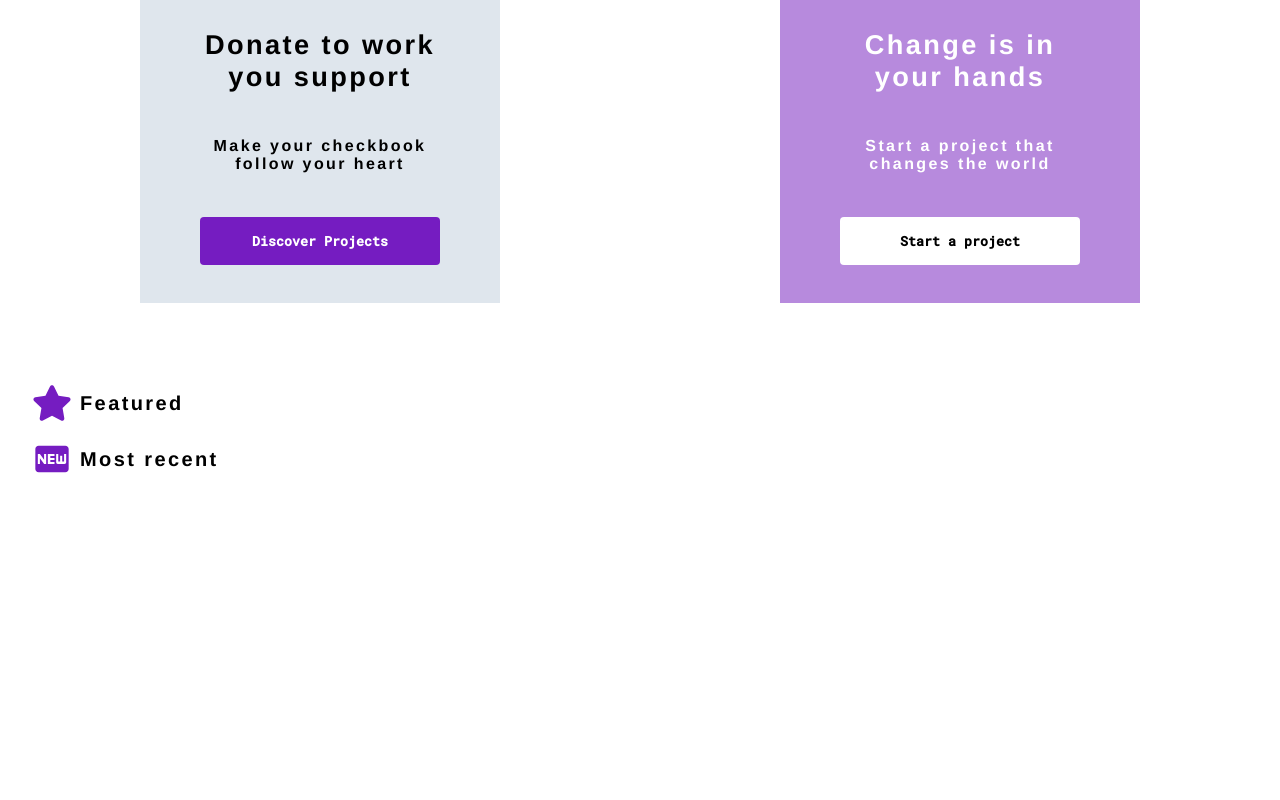
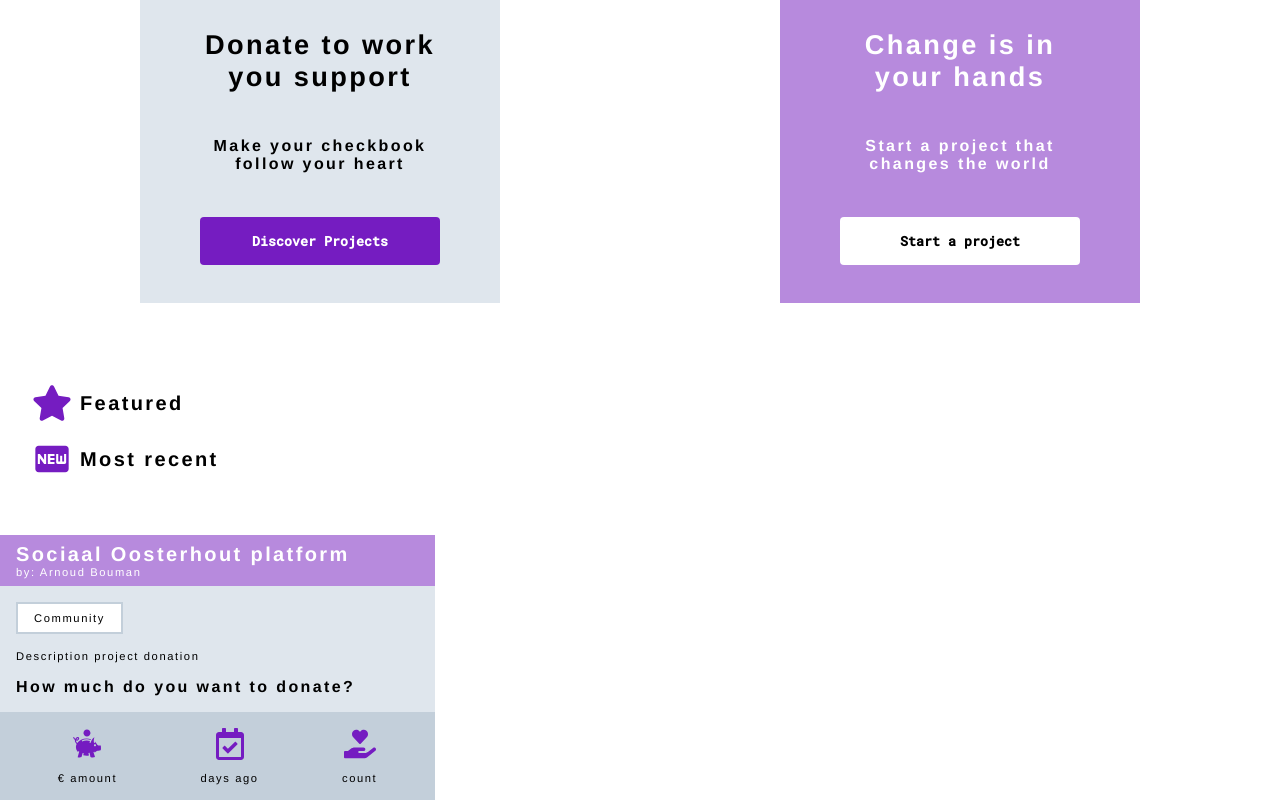
Before and after one commit to Reinoptland/donatello-frontend, a React (Create React App) app: page / in a window 1280 px wide. Shown: the part 283-1083 px from the top of the page. Before the commit the page ends 800 px from the top, so only its background shows below. Built offline with nearby package versions, Linux system fonts and the light colour scheme; no server answers.

Commit message:
basics of component

```diff
--- /dev/null
+++ b/src/components/donationCard/DonationCard.js
@@ -0,0 +1,68 @@
+import React from "react";
+import "../donationCard/DonationCard.scss";
+import { FaHandHoldingHeart } from "react-icons/fa";
+import { GiPiggyBank } from "react-icons/gi";
+import { FaRegCalendarCheck } from "react-icons/fa";
+//import { formatDistance } from "date-fns";
+
+const DonationCard = (props) => {
+  //   const createdAt = new Date(props.createdAt);
+  //   const today = new Date();
+
+  return (
+    <div className="donation-card">
+      <div className="donation-card__header">
+        <h3 className="donation-card__title">Sociaal Oosterhout platform</h3>
+        <p className="donation-card__text donation-card__text--white">
+          by: Arnoud Bouman
+        </p>
+      </div>
+      <div className="donation-card__main">
+        <div className="donation-card__tags">
+          <p className="donation-card__tags donation-card__tags--css">
+            Community
+          </p>
+        </div>
+        <p className="donation-card__text donation-card__text--black">
+          Description project donation
+        </p>
+        <h4>How much do you want to donate?</h4>
+      </div>
+      <div className="donation-card__footer">
+        <div>
+          <GiPiggyBank
+            style={{
+              color: "#751cc1",
+              fontSize: "2em",
+              marginBottom: "0.5rem",
+            }}
+          />
+          <p>€ amount</p>
+        </div>
+        <div>
+          <FaRegCalendarCheck
+            style={{
+              color: "#751cc1",
+              fontSize: "2em",
+              marginBottom: "0.5rem",
+            }}
+          />
+          {/* <p>{formatDistance(createdAt, today)} ago</p> */}
+          <p>days ago</p>
+        </div>
+        <div>
+          <FaHandHoldingHeart
+            style={{
+              color: "#751cc1",
+              fontSize: "2em",
+              marginBottom: "0.5rem",
+            }}
+          />
+          <p>count</p>
+        </div>
+      </div>
+    </div>
+  );
+};
+
+export default DonationCard;
--- /dev/null
+++ b/src/components/donationCard/DonationCard.scss
@@ -0,0 +1,65 @@
+// * {
+//   border: 1px solid red;
+// }
+
+@import url("https://fonts.googleapis.com/css2?family=Roboto+Mono:wght@300;500&display=swap");
+@import "../../spacing";
+@import "../../colors";
+
+.donation-card {
+  width: 435px;
+  margin-top: $large;
+  &__header {
+    background: $lightPurple;
+    padding: $small $medium;
+    color: $white;
+  }
+  &__main {
+    background: $lightGrey;
+    padding: $medium;
+  }
+  &__footer {
+    background: $darkGrey;
+    padding: $medium;
+  }
+  &__text {
+    &--white {
+      color: $white;
+    }
+    &--black {
+      color: $black;
+      margin: $medium 0;
+    }
+  }
+  &__tags {
+    display: flex;
+    justify-content: flex-start;
+    flex-direction: row;
+    align-items: center;
+    min-height: 32px;
+    &--css {
+      border: 2px solid #c3cfda;
+      background: $white;
+      color: $black;
+      height: 32px;
+      padding: 0 $medium;
+      margin-right: $small;
+      display: flex;
+      align-items: center;
+    }
+  }
+
+  &__btn {
+    display: flex;
+    justify-content: space-between;
+    flex-direction: row;
+    align-items: center;
+  }
+  &__footer {
+    display: flex;
+    justify-content: space-around;
+    flex-direction: row;
+    align-items: center;
+    text-align: center;
+  }
+}
--- a/src/pages/homePage/Home.js
+++ b/src/pages/homePage/Home.js
@@ -5,6 +5,7 @@ import { FaHandHoldingHeart, FaStar } from "react-icons/fa";
 import { GiBiceps } from "react-icons/gi";
 import { MdFiberNew } from "react-icons/md";
 import ProjectShowCase from "../../components/ProjectShowCase";
+import DonationCard from "../../components/donationCard/DonationCard";
 
 const Home = () => {
   return (
@@ -53,6 +54,8 @@ const Home = () => {
         </h2>
         <ProjectShowCase url="https://donatello-development.herokuapp.com/projects?sortBy=recent&limit=3" />
       </main>
+
+      <DonationCard />
     </>
   );
 };
```
